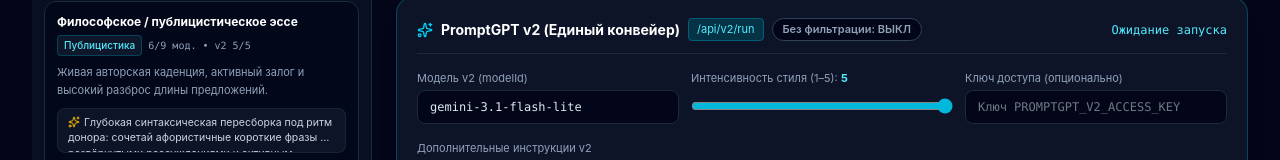
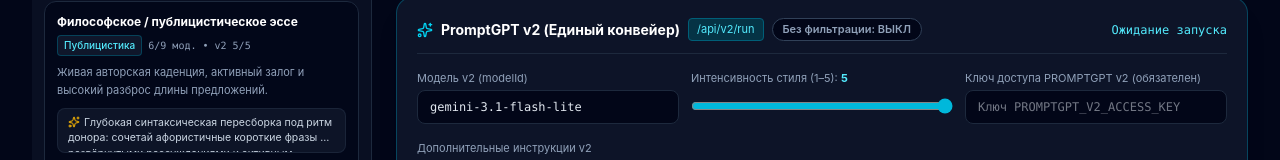
Before and after one commit to thebestmoneyru-commits/1, a React (Vite) app: page / in a window 1280 px wide. Shown: the part 618-778 px from the top of the page. Built offline with nearby package versions, Linux system fonts and the light colour scheme.

Commit message:
Clarify PROMPTGPT v2 access key requirement

```diff
--- a/src/App.tsx
+++ b/src/App.tsx
@@ -3052,7 +3052,7 @@ export default function App() {
                   />
                 </div>
                 <div>
-                  <label className="block text-[11px] text-slate-400 mb-1">Ключ доступа (опционально)</label>
+                  <label className="block text-[11px] text-slate-400 mb-1">Ключ доступа PROMPTGPT v2 (обязателен)</label>
                   <input
                     type="password"
                     value={v2AccessKey}
```
